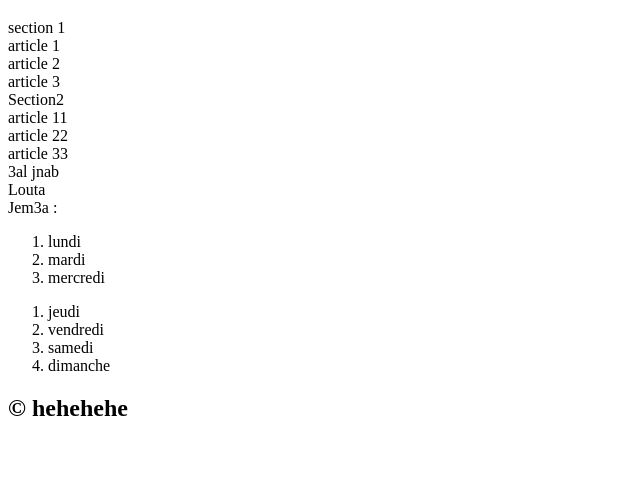
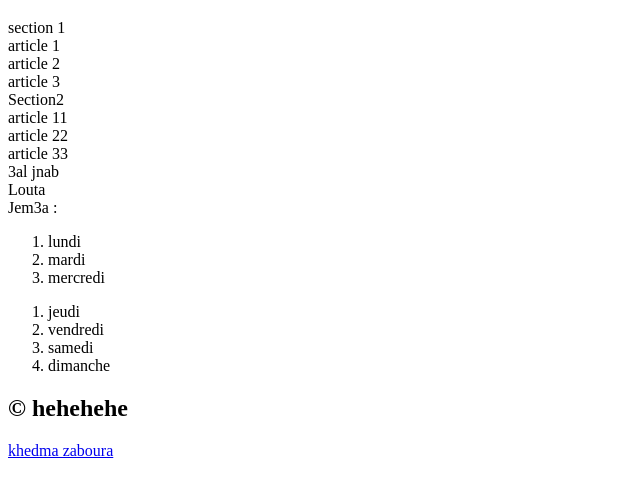
Before and after one commit to SkanderBenMiled/testingsk, a plain HTML site: page index.html in a window 1280 px wide. Shown: the part 105-602 px from the top of the page, without its empty margins (0-640 px from the left). Drawn offline with Linux system fonts and the light colour scheme.

Commit message:
Update index.html

```diff
--- a/index.html
+++ b/index.html
@@ -37,6 +37,6 @@ section 1
 	</ol>
 </div>
 <h2>&copy; hehehehe</h2>
-<a href="khedma.htm" title="Khedma" ></a>
+<a href="khedma.htm" title="Khedma">khedma zaboura</a>
 </body>
 </html>
```
